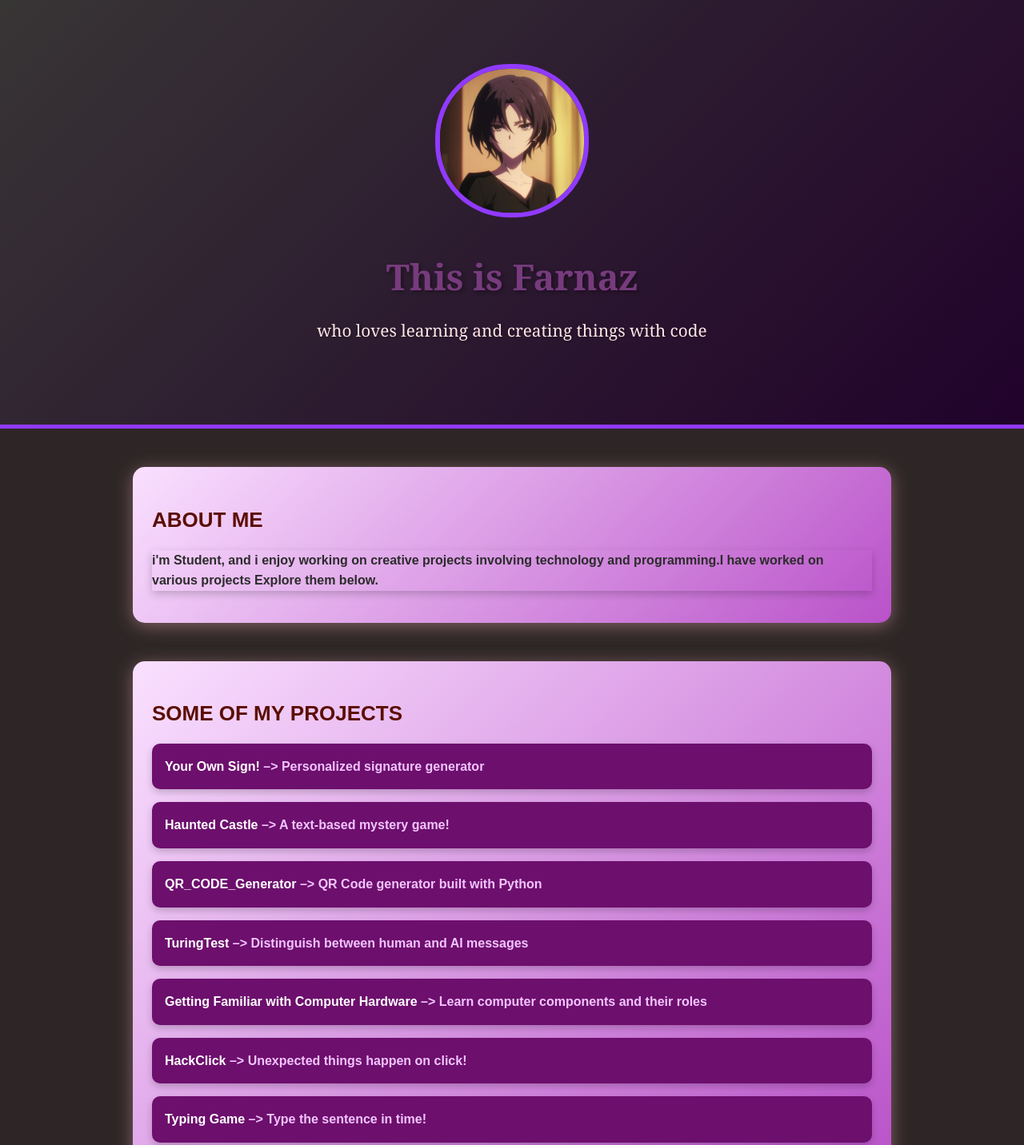
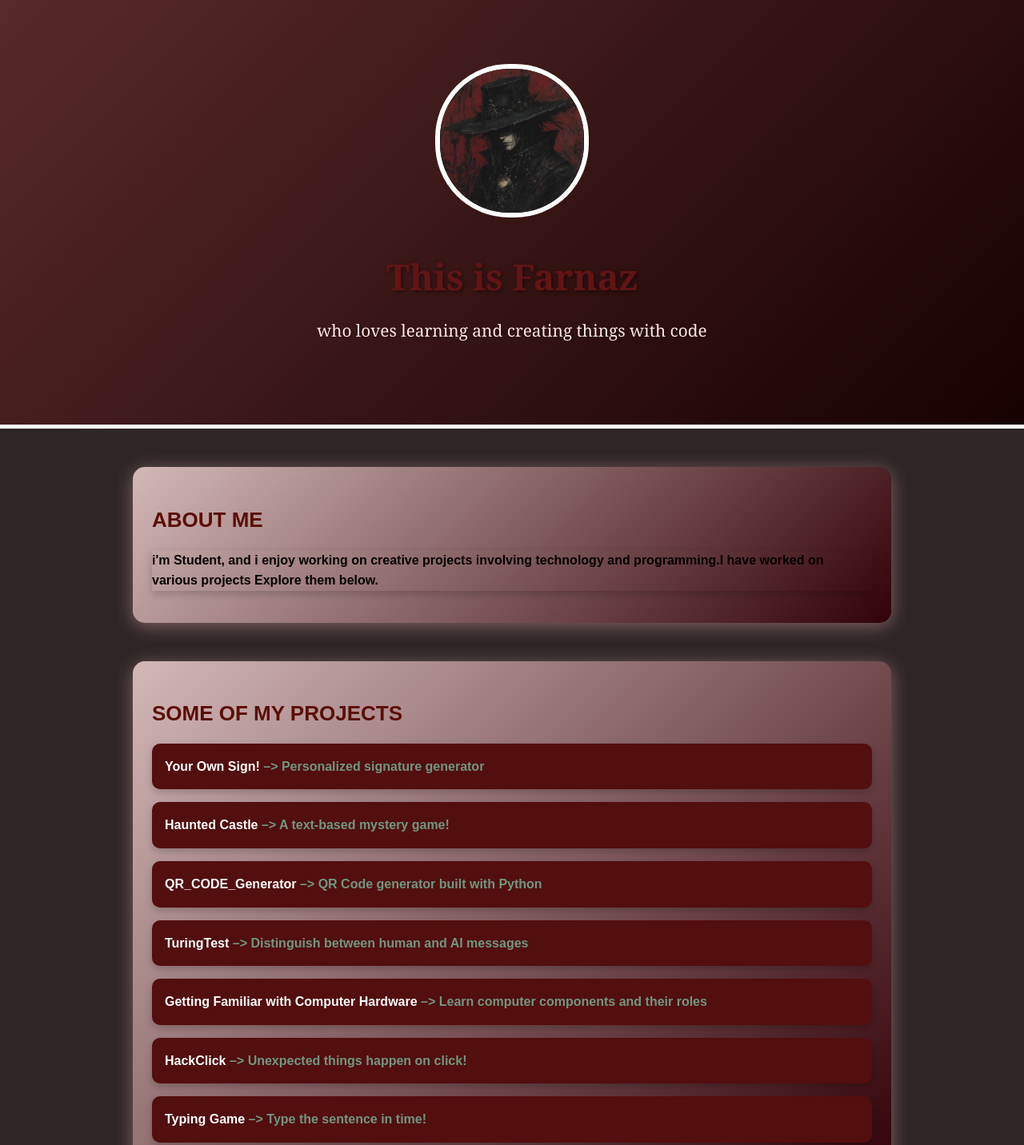
Before and after one commit to Farnaztr/farnaz-portfolio, a plain HTML site: page index.html in a window 1280 px wide. Shown: the top 1432 px of the page at 80% size. Drawn offline with Linux system fonts and the light colour scheme.

Commit message:
improved

```diff
--- a/index.html
+++ b/index.html
@@ -9,7 +9,7 @@
 </head>
 <body>
   <header class="header">
-    <img src="Oc Ai Chivalry Of A Failed Knight★.jpg" alt="Farnaz" class="profile-img">
+    <img src="ft.jpg" alt="Farnaz" class="profile-img">
     <h1>This is Farnaz </h1>
     <p>who loves learning and creating things with code</p>
   </header>
--- a/style.css
+++ b/style.css
@@ -11,9 +11,9 @@ header {
   position: relative;
   text-align: center;
   padding: 5rem 1rem;
-  background: linear-gradient(135deg, #383535, #21022b);
+  background: linear-gradient(135deg, #582a2a, #180101);
   color: #553838;
-  border-bottom: 5px solid #903aff;
+  border-bottom: 5px solid #ffffff;
   overflow: hidden;
 }
 
@@ -21,12 +21,12 @@ header {
   width: 180px;
   height: 180px;
   border-radius: 48%;
-  border: 6px solid #903aff;
+  border: 6px solid #ffffff;
 }
 
 header h1 {
   font-size: 2.8rem;
-  color: #773b7d;
+  color: #621414;
   margin-bottom: 0.5rem;
   text-shadow: 2px 2px 5px rgba(0, 0, 0, 0.4);
   font-family: Georgia, 'Times New Roman', Times, serif;
@@ -57,9 +57,9 @@ h2 {
 }
 
 .about, .projects, .github {
-  background: linear-gradient(135deg, #fae0ff, #b952c9);
+  background: linear-gradient(135deg, #d3b8b8, #310209);
   box-shadow: 0 4px 22px rgba(255, 186, 196, 0.4);
-  color: #2c2c2c;
+  color: #050000;
   border-radius: 15px;
   margin-bottom: 2rem;
   padding: 1.5rem;
@@ -78,7 +78,7 @@ h2 {
 .projects li {
   margin: 1rem 0;
   padding: 1rem;
-  background: #6d0f6d;
+  background: #530e0e;
   border-radius: 10px;
   font-weight: bold;
   transition: background 0.3s ease, transform 0.3s ease;
@@ -86,7 +86,7 @@ h2 {
 }
 
 .projects li:hover {
-  background: #06547f;
+  background: #ab683e;
   transform: translateY(-5px);
 }
 
@@ -100,14 +100,14 @@ h2 {
   font-size: 1.3rem;
   display: inline-block;
   padding: 10px 20px;
-  background: #6b0981c1;
+  background:  #530e0e;
   font-weight: bold;
   border-radius: 5px;
   transition: all 0.3s ease;
 }
 
 .github a:hover {
-  color: #6996ff;
+  color: #bb0158;
   transform: translateY(-3px);
 }
 
@@ -121,7 +121,7 @@ footer {
 
 a {
   text-decoration: none;
-  color: #f2c4ff;
+  color: #709680;
 }
 
 @media screen and (max-width: 768px) {
```
Also changed, not shown: Oc Ai Chivalry Of A Failed Knight★.jpg (deleted), ft.jpg (added).
